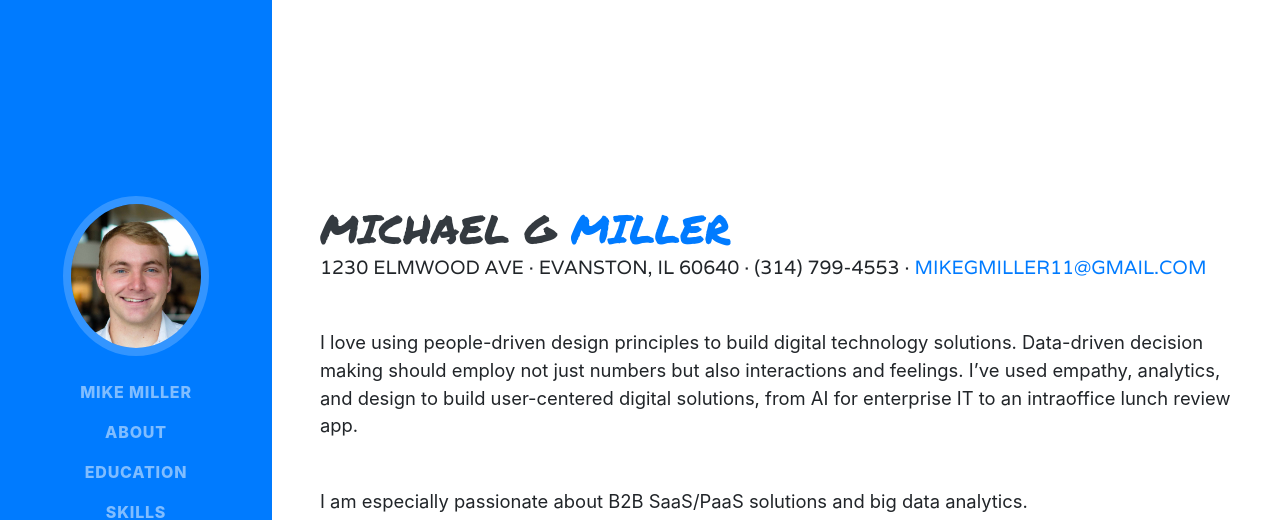
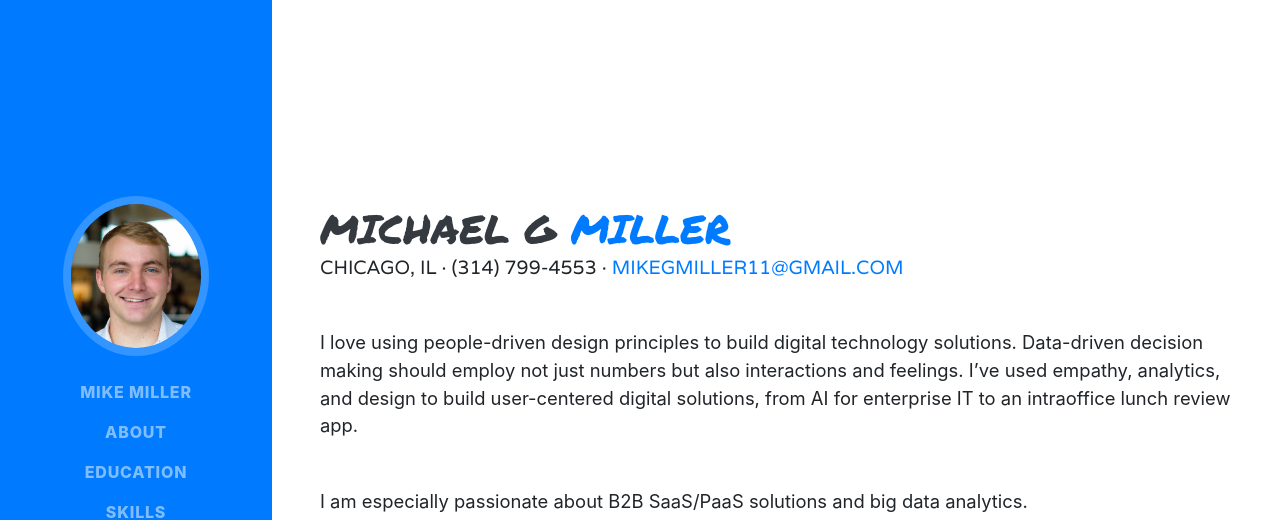
Before and after one commit to mikegm11/MichaelGMiller_site, a website with bundled scripts: page index.html in a window 1280 px wide. Shown: the top 520 px of the page. Built offline with nearby package versions, Linux system fonts and the light colour scheme; a web font is replaced by a local one.

Commit message:
address update

```diff
--- a/index.html
+++ b/index.html
@@ -70,7 +70,7 @@
         <h1 class="mb-0">Michael G
           <span class="text-primary">Miller</span>
         </h1>
-        <div class="subheading mb-5">1230 Elmwood Ave · Evanston, IL 60640 · (314) 799-4553 ·
+        <div class="subheading mb-5">Chicago, IL · (314) 799-4553 ·
           <a href="mailto:mikegmiller11@gmail.com">mikegmiller11@gmail.com</a>
         </div>
         <p class="lead mb-5">I love using people-driven design principles to build digital technology solutions. Data-driven decision making should employ not just numbers but also interactions and feelings. I’ve used empathy, analytics, and design to build user-centered digital solutions, from AI for enterprise IT to an intraoffice lunch review app.</p>
```
